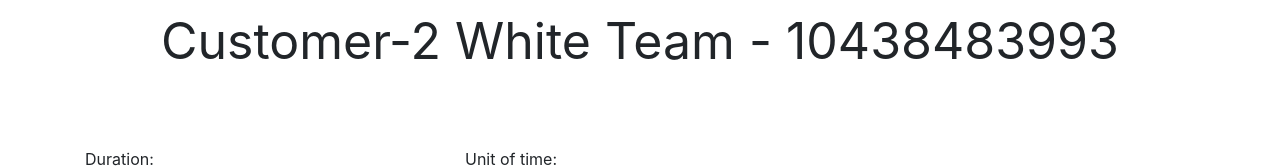
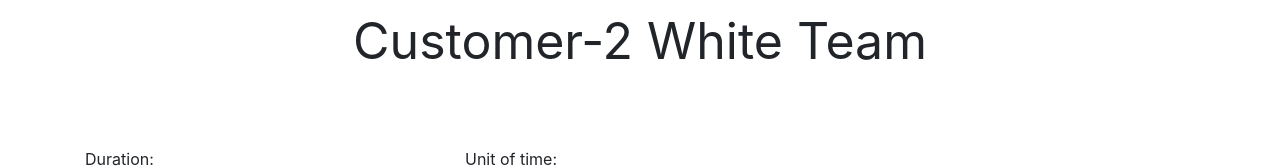
Before and after one commit to Allspark2k24/Customer2_Trusted, a plain HTML site: page index.html in a window 1280 px wide. Shown: the top 168 px of the page. Drawn offline with nearby package versions, Linux system fonts and the light colour scheme; no server answers.

Commit message:
Update index.html

```diff
--- a/index.html
+++ b/index.html
@@ -13,7 +13,7 @@
         <div class="row">
             <div class="col-sm m-1">
                 <section style="text-align: center">
-                    <p>Customer-2 White Team - 10438483993</p>
+                    <p>Customer-2 White Team</p>
                     <br><br>
                 </section>
             </div>
```
